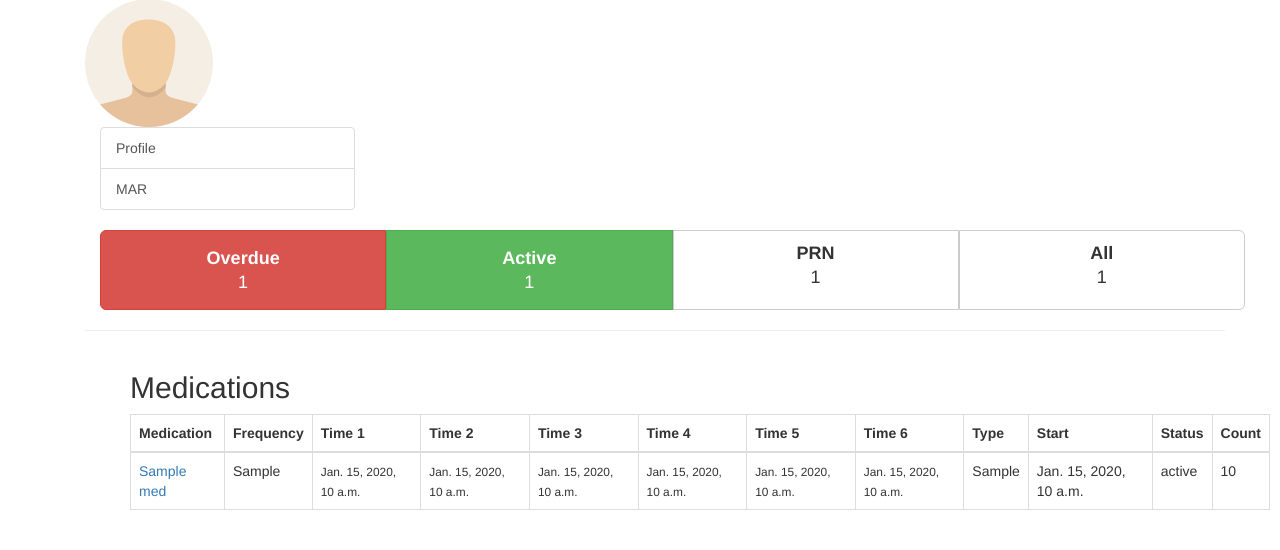
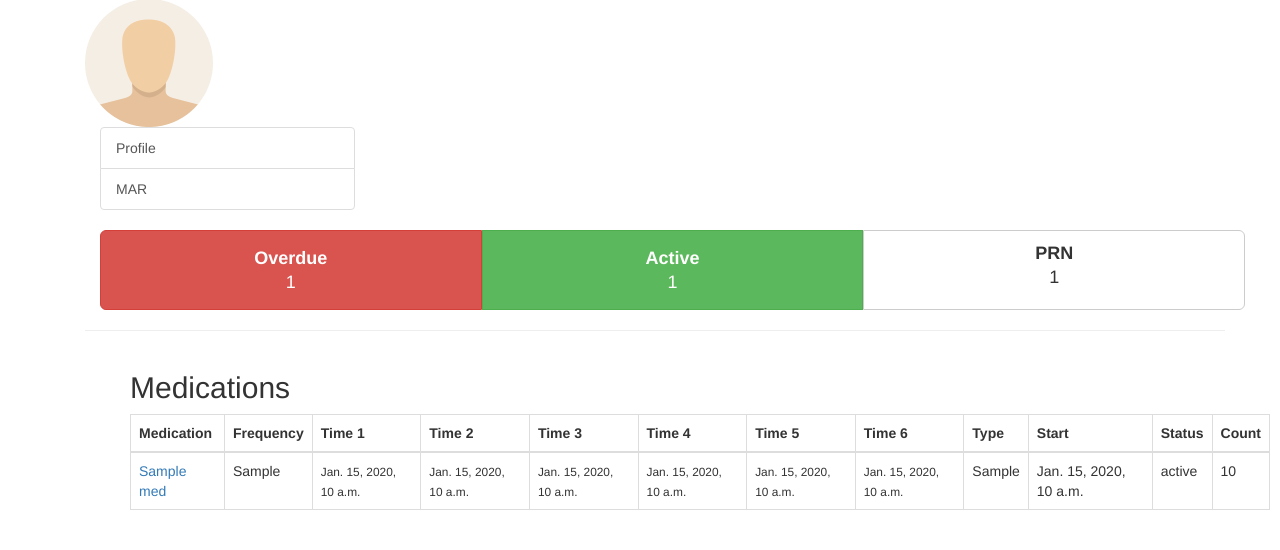
Before and after one commit to stemado/satb, a Django app: template careplus/residents/templates/residents/rx_all.html in a window 1280 px wide. Shown: the part 112-662 px from the top of the page. Run offline with Django 3.2, Linux system fonts and the light colour scheme; the template is opened without the code that fills it: most values are stand-ins (such as "Sample title", 1, 10 or a date in 2020); some libraries are stand-ins or nearby versions.

Commit message:
removed All option since it is redundant

```diff
--- a/careplus/residents/templates/residents/rx_active.html
+++ b/careplus/residents/templates/residents/rx_active.html
@@ -44,11 +44,6 @@
                 <br>
                 <span><p>{{ prn.count }}</p></span>
             </a>
-                <a href="{% url 'rx_all' resident.id %}" class="btn btn-default" role="button">
-                <strong>All</strong>
-                <br>
-                <span><p>{{ medications.count }}</p></span>
-            </a>
             </div>
         </div>
     </div>
--- a/careplus/residents/templates/residents/rx_all.html
+++ b/careplus/residents/templates/residents/rx_all.html
@@ -41,11 +41,6 @@
                 <br>
                 <span><p>{{ prn.count }}</p></span>
             </a>
-            <a href="{% url 'rx_all' resident.id %}" class="btn btn-default" role="button">
-                <strong>All</strong>
-                <br>
-                <span><p>{{ medications.count }}</p></span>
-            </a>
         </div>
     </div>
 </div>
--- a/careplus/residents/templates/residents/rx_overdue.html
+++ b/careplus/residents/templates/residents/rx_overdue.html
@@ -45,11 +45,6 @@
                 <br>
                 <span><p>{{ prn.count }}</p></span>
             </a>
-            <a href="{% url 'rx_all' resident.id %}" class="btn btn-default" role="button">
-                <strong>All</strong>
-                <br>
-                <span><p>{{ medications.count }}</p></span>
-            </a>
         </div>
     </div>
 </div>
--- a/careplus/residents/templates/residents/rx_prn.html
+++ b/careplus/residents/templates/residents/rx_prn.html
@@ -44,11 +44,6 @@
                 <br>
                 <span><p>{{ prn.count }}</p></span>
             </a>
-                <a href="{% url 'rx_all' resident.id %}" class="btn btn-default" role="button">
-                <strong>All</strong>
-                <br>
-                <span><p>{{ medications.count }}</p></span>
-            </a>
             </div>
         </div>
     </div>
```
